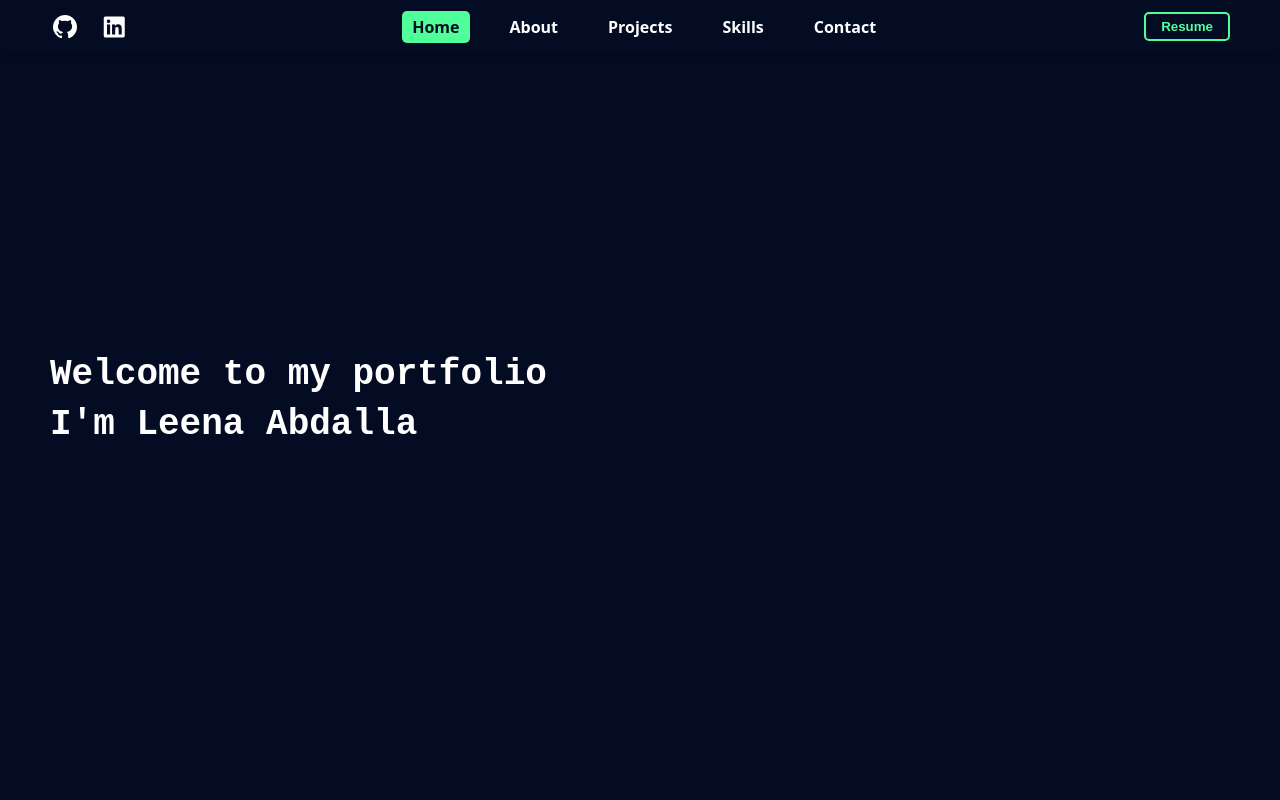
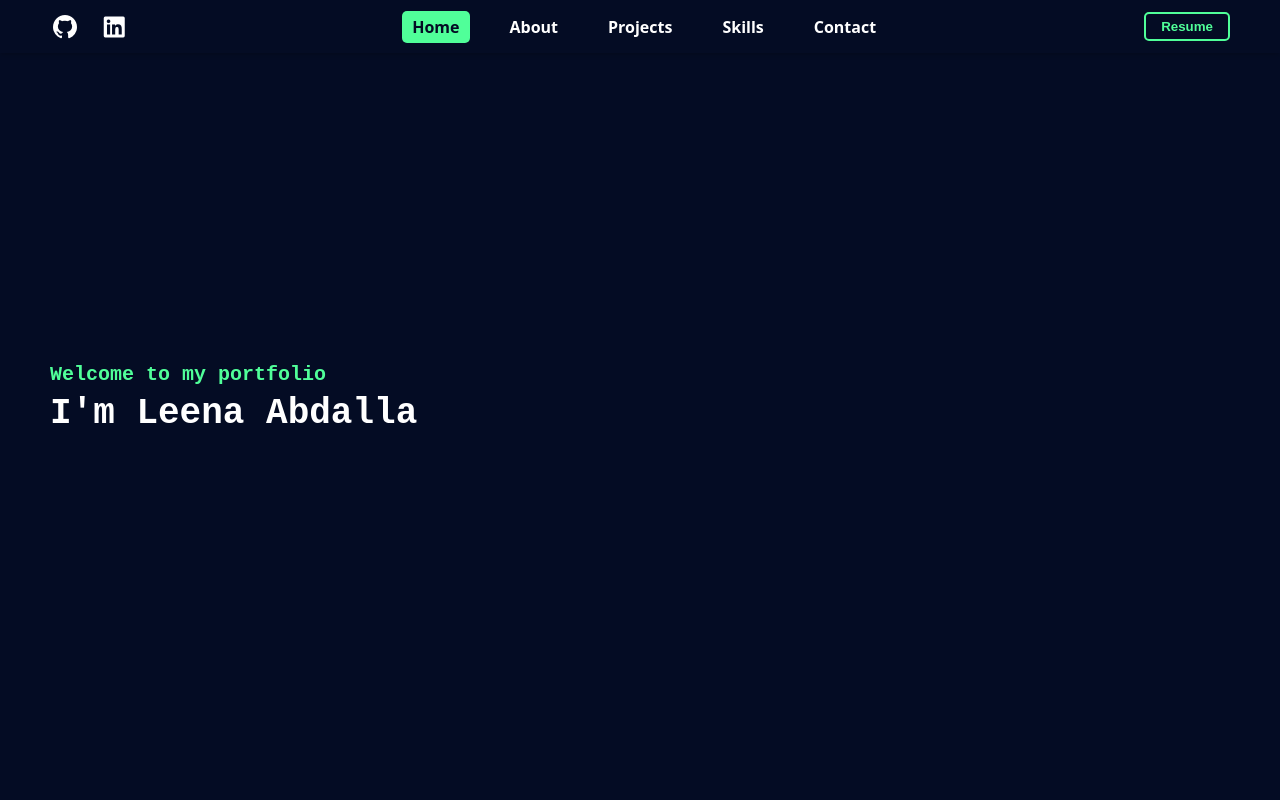
Before and after one commit to Leenaashraf/MyPortfolio, a website: page index.html in a window 1280 px wide. Shown: the top 800 px of the page. Drawn offline with nearby package versions, Linux system fonts and the light colour scheme.

Commit message:
Update index.html

```diff
--- a/index.html
+++ b/index.html
@@ -27,10 +27,10 @@
   </nav>
 
   <header id="Home">
-    <h1 class="typing">
-      Welcome to my portfolio<br>
-      I'm Leena Abdalla
-    </h1>
+  <h1 class="typing">
+    <span class="typing-line1">Welcome to my portfolio</span>
+    <span>I'm Leena Abdalla</span>
+  </h1>
   </header>
 
   <section id="About">
```
